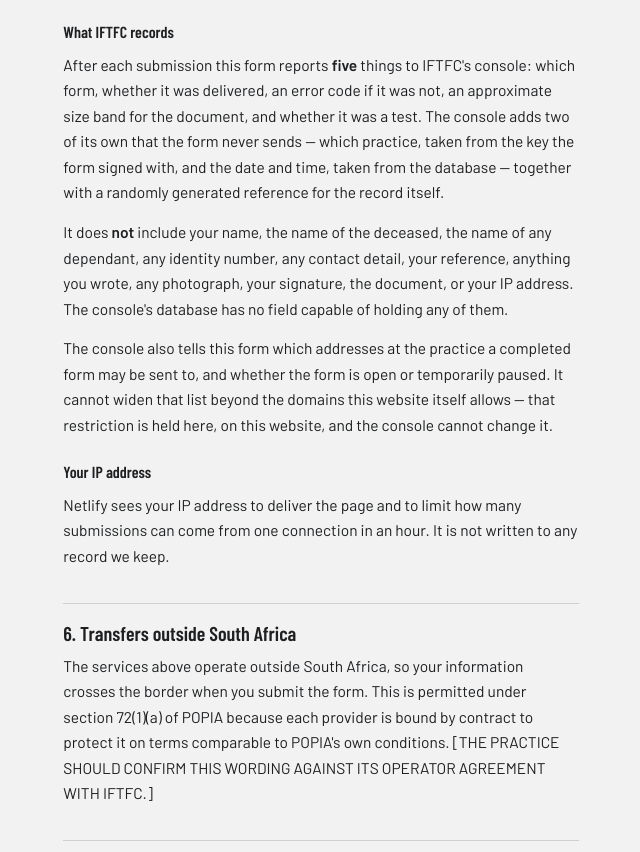
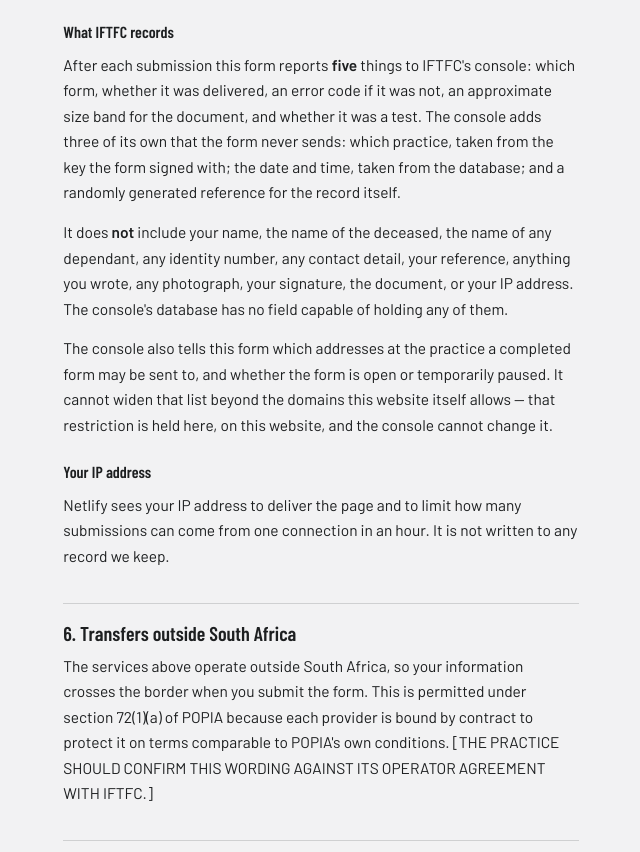
Before and after one commit to RGHayes/Loss-of-Support-Dr-Pretorius-inc, a plain HTML site: page public/privacy.html in a window 1280 px wide. Shown: the part 4451-5303 px from the top of the page, without its empty margins (319-959 px from the left). Drawn offline with Linux system fonts and the light colour scheme.

Commit message:
The console adds three values, not two (ROGER-all-019)
All four form apps said the console adds "two" values the form never sends -
which firm or practice, and the date and time - then named a third with
"together with a randomly generated reference for the record itself". The
console's own page says three. Three is right: firm, timestamp, reference.

Now three, listed in one breath rather than two plus an afterthought. Applied to
every app sharing the paragraph in the same change, which is the rule this repo
already records for statutory corrections after one was fixed in one app and
left wrong in another for a week.

Co-Authored-By: Claude Opus 5 <noreply@anthropic.com>

```diff
--- a/public/privacy.html
+++ b/public/privacy.html
@@ -206,9 +206,9 @@
     <h3>What IFTFC records</h3>
     <p>After each submission this form reports <strong>five</strong> things to IFTFC's
       console: which form, whether it was delivered, an error code if it was not, an
-      approximate size band for the document, and whether it was a test. The console adds two
-      of its own that the form never sends — which practice, taken from the key the form
-      signed with, and the date and time, taken from the database — together with a randomly
+      approximate size band for the document, and whether it was a test. The console adds three
+      of its own that the form never sends: which practice, taken from the key the form
+      signed with; the date and time, taken from the database; and a randomly
       generated reference for the record itself.</p>
     <p>It does <strong>not</strong> include your name, the name of the deceased, the name of
       any dependant, any identity number, any contact detail, your reference, anything you
```
